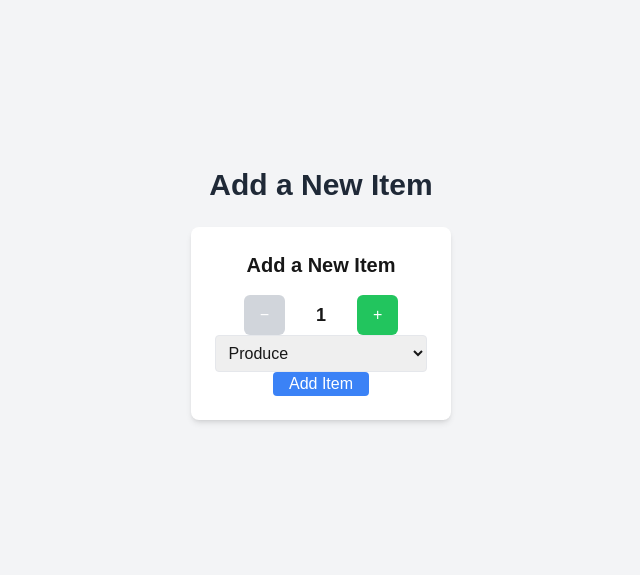
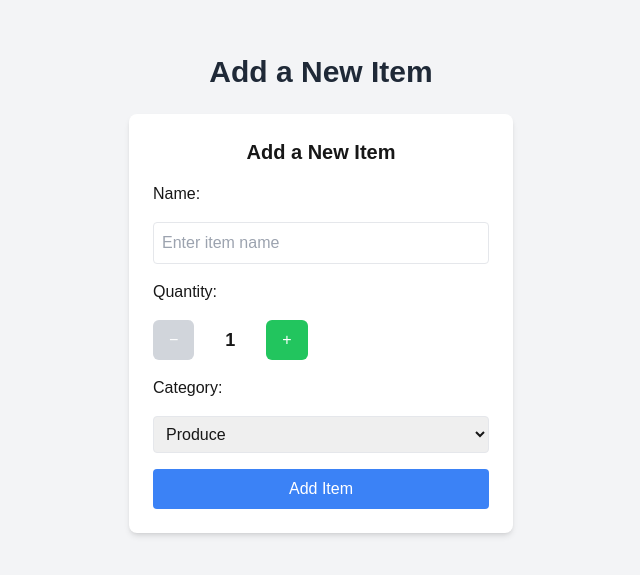
Before and after one commit to BalkaranJ/cprg306-assignments, a Next.js app: page /week-5 in a window 1280 px wide. Shown: the part 107-682 px from the top of the page, without its empty margins (319-959 px from the left). Built offline with nearby package versions, Linux system fonts and the light colour scheme.

Commit message:
Comments, CSS, Alert Function
I added comments to the return for better readability. I added the Alert functionality.

```diff
--- a/app/week-5/new-item.js
+++ b/app/week-5/new-item.js
@@ -29,11 +29,31 @@ export default function NewItem() {
   }
 
   return (
-    <div className="bg-white p-6 rounded-lg shadow-md text-center">
-      <h2 className="text-xl font-semibold mb-4">Add a New Item</h2>
+      <div className="bg-white p-6 rounded-lg shadow-md w-96 mx-auto">
+        <h2 className="text-xl font-semibold mb-4 text-center">Add a New Item</h2>
 
-      <div className="flex items-center justify-center space-x-4">
+        <form
+          className="flex flex-col space-y-4"
+          onSubmit={(e) => {
+            e.preventDefault();
+            alert(`Item Added:\nName: ${name}\nQuantity: ${quantity}\nCategory: ${category}`);
+          }}
+        >
+          {/* Item Name Input */}
+          <label className="text-left font-medium">Name:</label>
+          <input
+            type="text"
+            placeholder="Enter item name"
+            className="border p-2 rounded w-full"
+            value={name}
+            onChange={(e) => setName(e.target.value)}
+          />
+
+          {/* Quantity Controls */}
+          <label className="text-left font-medium">Quantity:</label>
+          <div className="flex items-center space-x-4">
             <button
+              type="button"
               onClick={decrement}
               disabled={quantity === 1}
               className={`px-4 py-2 rounded-md text-white font-medium transition ${
@@ -45,9 +65,10 @@ export default function NewItem() {
               −
             </button>
 
-        <span className="text-lg font-semibold w-10">{quantity}</span>
+            <span className="text-lg font-semibold w-10 text-center">{quantity}</span>
 
             <button
+              type="button"
               onClick={increment}
               disabled={quantity === 20}
               className={`px-4 py-2 rounded-md text-white font-medium transition ${
@@ -60,22 +81,36 @@ export default function NewItem() {
             </button>
           </div>
 
-      <select value={category} onChange={(e) => setCategory (e.target.value)}className="border p-2 rounded w-full">
+          {/* Category Selection */}
+          <label className="text-left font-medium">Category:</label>
+          <select
+            className="border p-2 rounded w-full"
+            value={category}
+            onChange={(e) => setCategory(e.target.value)}
+          >
             <option value="produce">Produce</option>
             <option value="dairy">Dairy</option>
+            <option value="bakery">Bakery</option>
             <option value="meat">Meat</option>
-        <option value="bread">Bread</option>
-        <option value="canned">Canned</option>
-        <option value="frozen">Frozen</option>
+            <option value="frozen">Frozen Foods</option>
+            <option value="canned">Canned Goods</option>
+            <option value="dry">Dry Goods</option>
+            <option value="beverages">Beverages</option>
             <option value="snacks">Snacks</option>
-        <option value="beverages">Beverages</option>
             <option value="household">Household</option>
-        <option value="other">Personal</option>
+            <option value="other">Other</option>
           </select>
 
-        <button className="bg-blue-500 text-white px-4 y-2 rounded hover:bg-blue-600 active:scale-95">
+          {/* Submit Button */}
+          <button
+            type="submit"
+            className="bg-blue-500 text-white px-4 py-2 rounded hover:bg-blue-600 active:scale-95 w-full"
+          >
             Add Item
           </button>
+        </form>
       </div>
     );
+
+
 }
```
Lines whose indentation alone changed are shown as unchanged.
